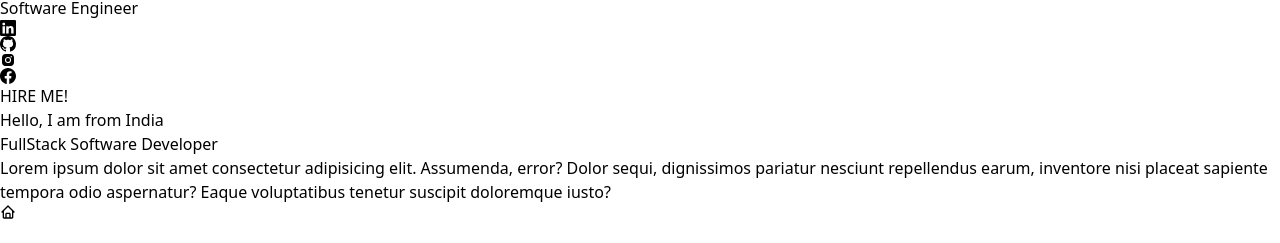
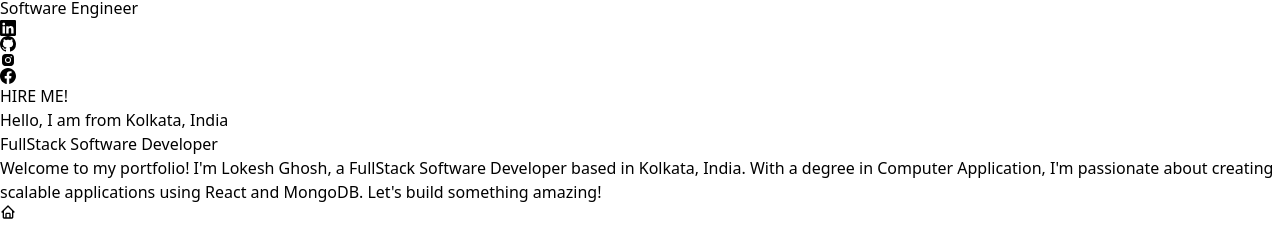
Before and after one commit to ilokeshghosh/lokeshghosh-portfolio, a React (Vite) app: page / in a window 1280 px wide. Shown: the part 352-595 px from the top of the page. Built offline with nearby package versions, Linux system fonts and the light colour scheme; no server answers; some icons are missing.

Commit message:
update : content of home and about page

```diff
--- a/src/components/About.jsx
+++ b/src/components/About.jsx
@@ -9,10 +9,10 @@ export default function About() {
             <div className="w-full flex flex-col items-center justify-between gap-8">
 
                 {/* content head */}
-                <h3 className="text-4xl font-bold w-full">Lorem ipsum dolor sit, amet consectetur adipisicing elit.</h3>
+                <h3 className="text-4xl font-bold w-full">Passionate FullStack Developer from Kolkata, India</h3>
 
                 {/* content text */}
-                <h4 className="text-slate-400 text-xl font-bold w-full">Lorem ipsum dolor, sit amet consectetur adipisicing elit. Veniam earum dolores id quaerat sit consectetur eum dolorum neque vero nam.</h4>
+                <h4 className="text-slate-400 text-xl font-bold w-full"> Hello, I'm Lokesh Ghosh, a recent graduate with a Bachelor's in Computer Application. I'm currently immersed in learning React and MongoDB to expand my skills as a FullStack Developer. My journey in web development is fueled by a curiosity to create seamless and innovative digital experiences.</h4>
             </div>
         </div>
     )
--- a/src/components/Home.jsx
+++ b/src/components/Home.jsx
@@ -2,11 +2,12 @@ export default function Home() {
     return (
         <div className="w-[80%] flex flex-col justify-start gap-14 py-4">
             {/* heading */}
-            <div className="text-5xl font-semibold flex flex-col gap-2 w-full"><h3>Hello, I am <span className="text-orange-600">from India</span></h3>FullStack Software Developer<h3></h3>
+            <div className="text-5xl font-semibold flex flex-col gap-2 w-full"> <h3>Hello, I am <span className="text-orange-600">from Kolkata, India</span></h3>
+                <h3>FullStack Software Developer</h3>
             </div>
 
             {/* content */}
-            <p className="text-slate-300 text-xl font-semibold ">Lorem ipsum dolor sit amet consectetur adipisicing elit. Assumenda, error? Dolor sequi, dignissimos pariatur nesciunt repellendus earum, inventore nisi placeat sapiente tempora odio aspernatur? Eaque voluptatibus tenetur suscipit doloremque iusto?</p>
+            <p className="text-slate-300 text-xl font-semibold "> Welcome to my portfolio! I'm Lokesh Ghosh, a FullStack Software Developer based in Kolkata, India. With a degree in Computer Application, I'm passionate about creating scalable applications using React and MongoDB. Let's build something amazing!</p>
         </div>
     )
 }
```
